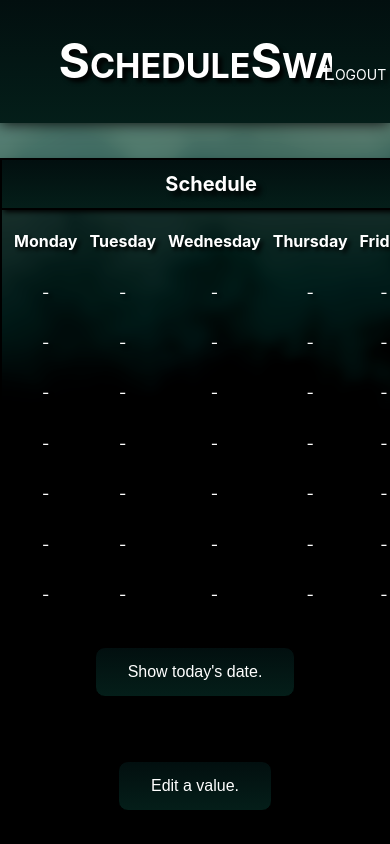
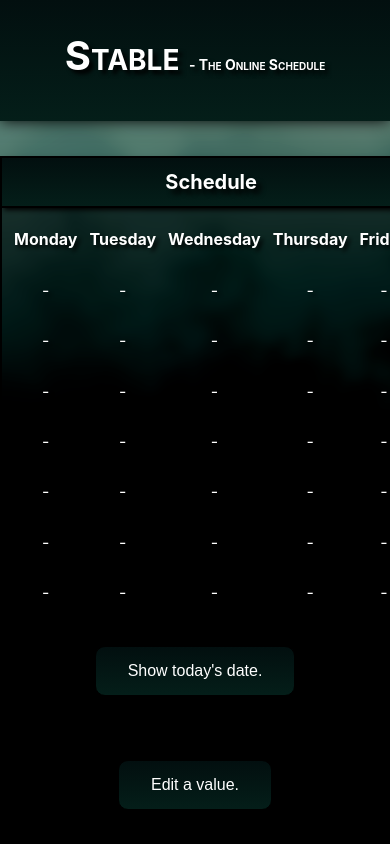
Before and after one commit to FlamingLeo/feb2020, a plain HTML site: page sub/9n.html in a window 390 px wide. Shown: the top 844 px of the page. Drawn offline with Linux system fonts and the light colour scheme.

Commit message:
Add files via upload

```diff
--- a/style/style.css
+++ b/style/style.css
@@ -5,6 +5,10 @@ body{
     background-image: url(../img/blur.png);
     background-attachment: fixed;
     margin: 0;
+}
+
+span{
+    font-size:24px;
 }
 
 .container{
@@ -50,14 +54,14 @@ body{
 }
 
 #header-right{
-    width: 3%;
+    width: 18%;
     float:right;
     position: absolute;
     bottom: 0;
-    margin-bottom: 30px;
-    right: 350px;
+    margin-bottom: 40px;
+    right: 0;
     font-size: 20px;
-    cursor: pointer;
+    cursor: default;
 }
 
 #separator{
@@ -170,7 +174,7 @@ body{
     background: rgb(4,25,25);
 }
 
-@media(max-width:1000px){
+@media(max-width:900px){
     #dashboard{
         width: 100%;
         float: none;
@@ -178,6 +182,9 @@ body{
     #selector{
         width: 100%;
         float: none;
+    }
+    #main-header{
+        font-size: 20px;
     }
     #header-left{
         width: 100%;
@@ -187,9 +194,9 @@ body{
     #header-right{
         width: 100%;
         float: none;
-        text-align: center;
-        position: relative;
-        margin-bottom: 30px;
-        font-size: 16px;
+        display: none;
+    }
+    span{
+        font-size:14px;
     }
 }
--- a/style/style_class.css
+++ b/style/style_class.css
@@ -7,6 +7,10 @@ body{
     margin: 0;
     color:white;
     text-shadow: 5px 5px 5px #000000;
+}
+
+span{
+    font-size:24px;
 }
 
 .container{
@@ -56,7 +60,7 @@ body{
     float:right;
     position: absolute;
     bottom: 0;
-    margin-bottom: 30px;
+    margin-bottom: 40px;
     right: 0;
     font-size: 20px;
     cursor: default;
@@ -203,7 +207,7 @@ select{
     background: rgb(4,25,25);
 }
 
-@media(max-width:800px){
+@media(max-width:900px){
     #main-header{
         text-align: center;
     }
@@ -218,6 +222,9 @@ select{
         padding: 5px;
         font-size:20px;
     }
+    #main-header{
+        font-size: 20px;
+    }
     #menu{
         border: 2px solid black;
         border-radius: 10px;
@@ -226,4 +233,17 @@ select{
         padding: 10px;
         font-size: 16px;
     }
+    #header-left{
+        width: 100%;
+        float: none;
+        text-align: center;
+    }
+    #header-right{
+        width: 100%;
+        float: none;
+        display: none;
+    }
+    span{
+        font-size:14px;
+    }
 }
--- a/sub/9n.html
+++ b/sub/9n.html
@@ -25,7 +25,7 @@
     <header id="main-header">
         <div class="container">
             <div id="header-left">
-                <h1><a href="../index.html">ScheduleSwap</a></h1>
+                <h1><a href="../index.html">Stable <span>- The Online Schedule</span></a></h1>
             </div>
             <div id="header-right">
                 <a onclick="log()" id="login">Logout</a>
```
Also changed, not shown: index.html (+3 -3 lines), sub/9mi.html (+1 -1 lines), sub/9sw.html (+1 -1 lines).
